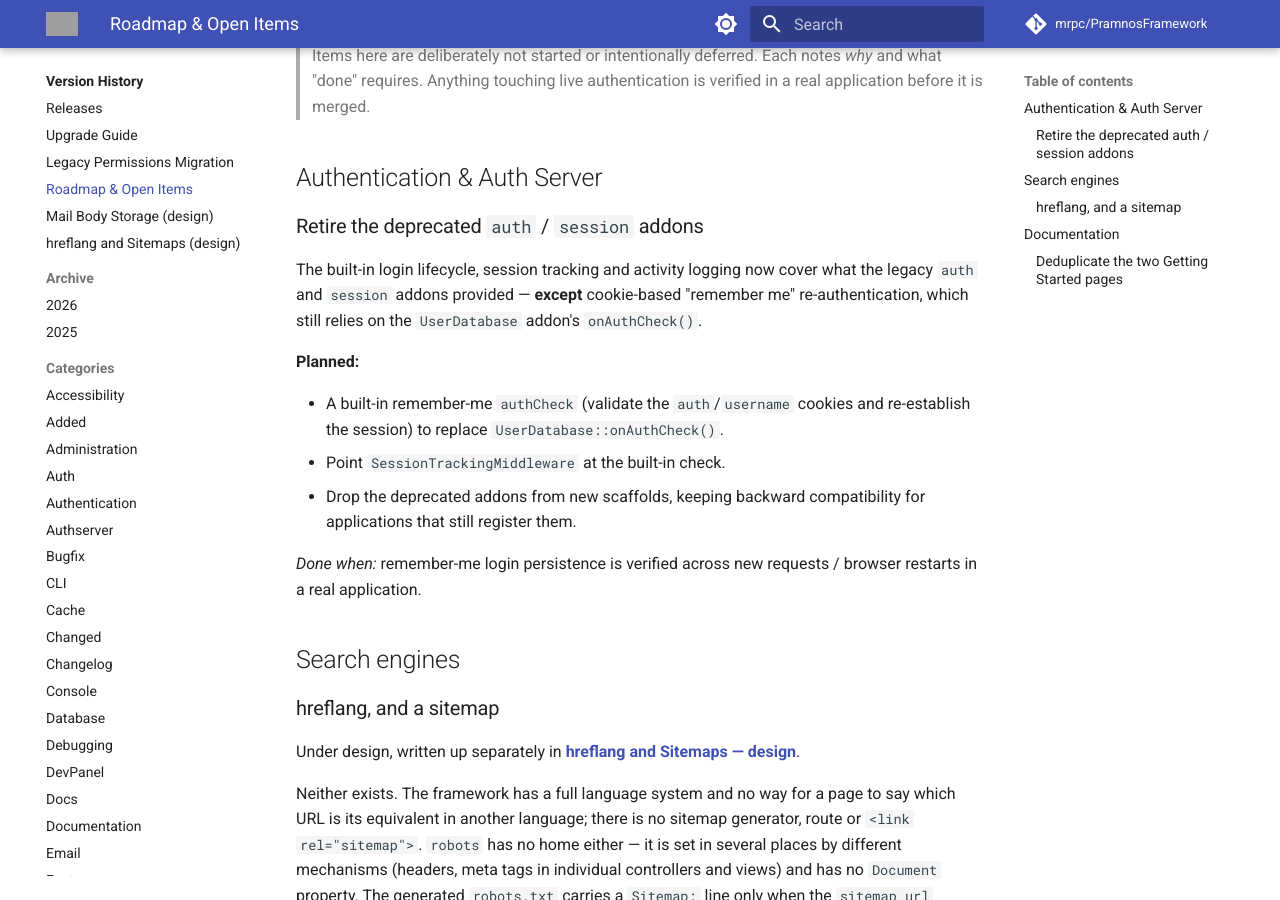
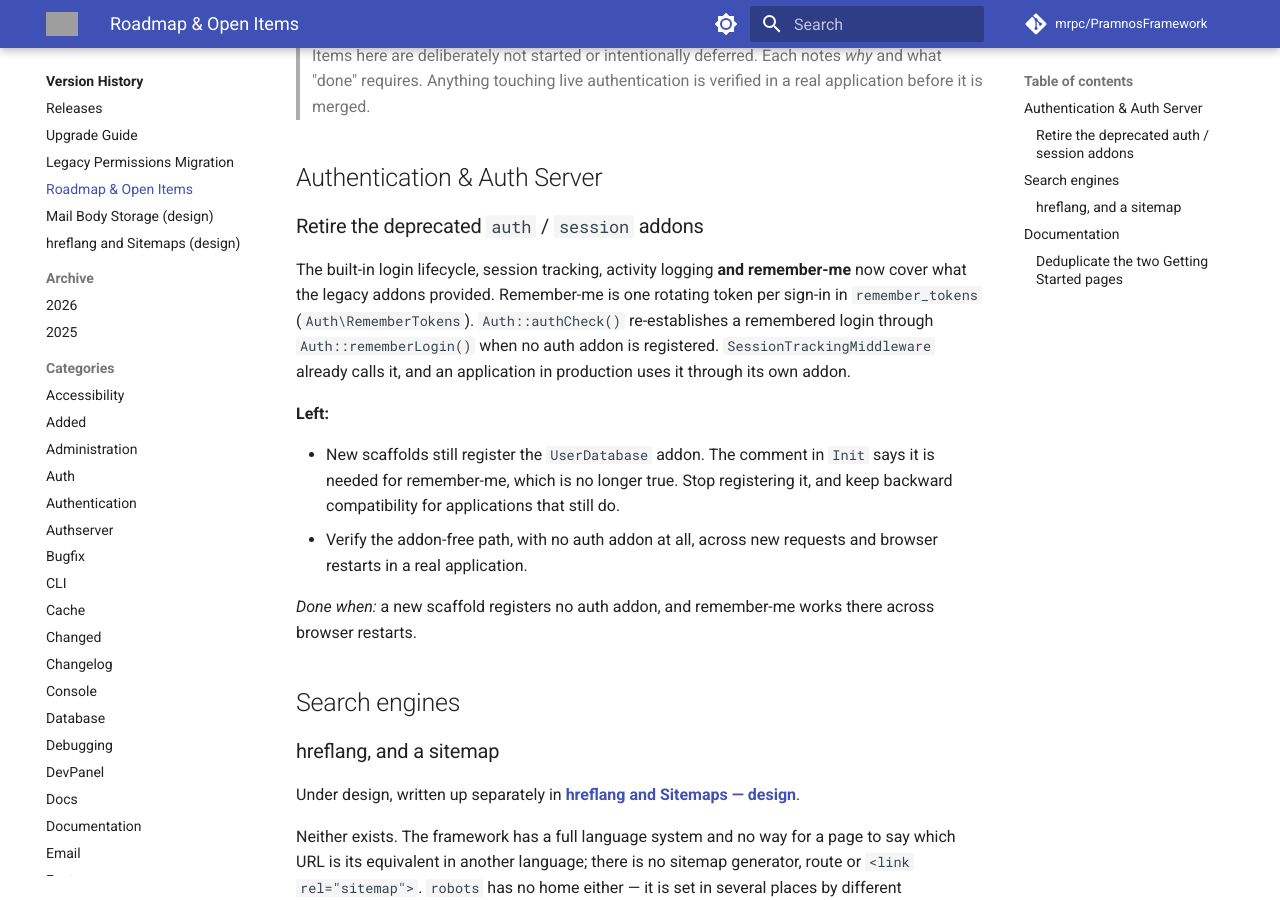
Before and after one commit to mrpc/PramnosFramework, an MkDocs documentation site: the page built from docs/Roadmap.md, in a window 1280 px wide and 900 px high, scrolled down 252 px. Built offline with MkDocs 1.6.1 and Material for MkDocs 9.7.7, drawn with Linux system fonts in a browser that asks for light colours; comment, search, counter and statistics services are not loaded; grey boxes are pictures that could not be loaded.

Commit message:
docs(roadmap): remember-me is built in — what is left is dropping the UserDatabase addon from new scaffolds and verifying the addon-free path

```diff
--- a/docs/Roadmap.md
+++ b/docs/Roadmap.md
@@ -18,21 +18,22 @@ live in the [Changelog](version-history/index.md); this page tracks what is
 
 ### Retire the deprecated `auth` / `session` addons
 
-The built-in login lifecycle, session tracking and activity logging now cover
-what the legacy `auth` and `session` addons provided — **except** cookie-based
-"remember me" re-authentication, which still relies on the `UserDatabase`
-addon's `onAuthCheck()`.
+The built-in login lifecycle, session tracking, activity logging **and remember-me** now cover
+what the legacy addons provided. Remember-me is one rotating token per sign-in in
+`remember_tokens` (`Auth\RememberTokens`). `Auth::authCheck()` re-establishes a remembered login
+through `Auth::rememberLogin()` when no auth addon is registered. `SessionTrackingMiddleware`
+already calls it, and an application in production uses it through its own addon.
 
-**Planned:**
+**Left:**
 
-- A built-in remember-me `authCheck` (validate the `auth`/`username` cookies and
-  re-establish the session) to replace `UserDatabase::onAuthCheck()`.
-- Point `SessionTrackingMiddleware` at the built-in check.
-- Drop the deprecated addons from new scaffolds, keeping backward compatibility
-  for applications that still register them.
+- New scaffolds still register the `UserDatabase` addon. The comment in `Init` says it is needed
+  for remember-me, which is no longer true. Stop registering it, and keep backward compatibility
+  for applications that still do.
+- Verify the addon-free path, with no auth addon at all, across new requests and browser restarts
+  in a real application.
 
-*Done when:* remember-me login persistence is verified across new requests /
-browser restarts in a real application.
+*Done when:* a new scaffold registers no auth addon, and remember-me works there across browser
+restarts.
 
 ## Search engines
 
```
Also changed, not shown: docs/version-history/posts/2026-10-19.md (+11 -1 lines).
